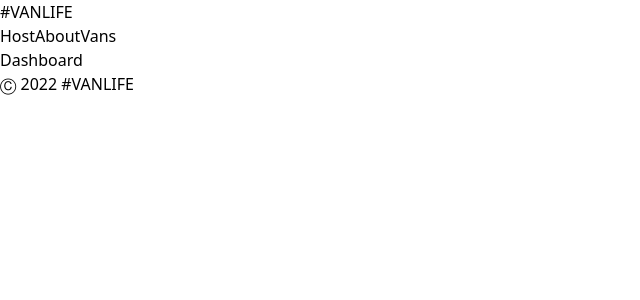
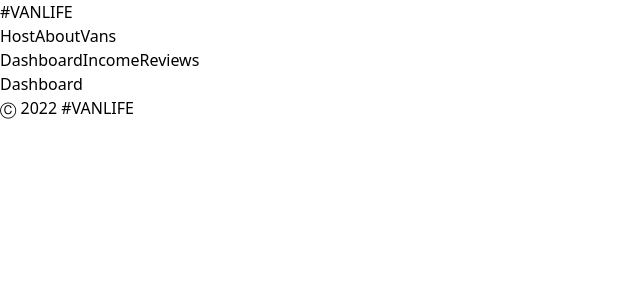
Before and after one commit to fcbvttn123/react-routing-tutorial, a React (Vite) app: page /host in a window 1280 px wide. Shown: the top 300 px of the page, without its empty margins (0-640 px from the left). Built offline with nearby package versions, Linux system fonts and the light colour scheme; what miragejs would draw is missing.

Commit message:
Tutorial 24

```diff
--- a/src/App.jsx
+++ b/src/App.jsx
@@ -8,6 +8,7 @@ import { Layout } from './components/Layout';
 import { Dashboard } from './pages/Host/Dashboard';
 import { Income } from './pages/Host/Income';
 import { Reviews } from './pages/Host/Reviews';
+import { Host } from './components/Host';
 
 function App() {
   return (
@@ -19,7 +20,8 @@ function App() {
             <Route path="/vans" element={<Vans />}/>
             <Route path="/vans/:id" element={<VanDetail />}/>
 
-            <Route path="/host" element={<Dashboard />}>
+            <Route path="/host" element={<Host />}>
+              <Route path="/host" element={<Dashboard />}/>
               <Route path="/host/income" element={<Income />}/>
               <Route path="/host/reviews" element={<Reviews />}/>
             </Route>
--- /dev/null
+++ b/src/components/Host.jsx
@@ -0,0 +1,14 @@
+import { Link, Outlet } from "react-router-dom"
+
+export function Host() {
+    return (
+        <>
+            <nav className="flex gap-x-4">
+                <Link to="/host">Dashboard</Link>
+                <Link to="/host/income">Income</Link>
+                <Link to="/host/reviews">Reviews</Link>
+            </nav>
+            <Outlet />
+        </>
+    )
+}
--- a/src/pages/Host/Dashboard.jsx
+++ b/src/pages/Host/Dashboard.jsx
@@ -1,10 +1,5 @@
-import { Outlet } from "react-router-dom"
-
 export function Dashboard() {
     return (
-        <>
-            <h1>Dashboard</h1>
-            <Outlet />
-        </>
+        <h1>Dashboard</h1>
     )
 }
```
